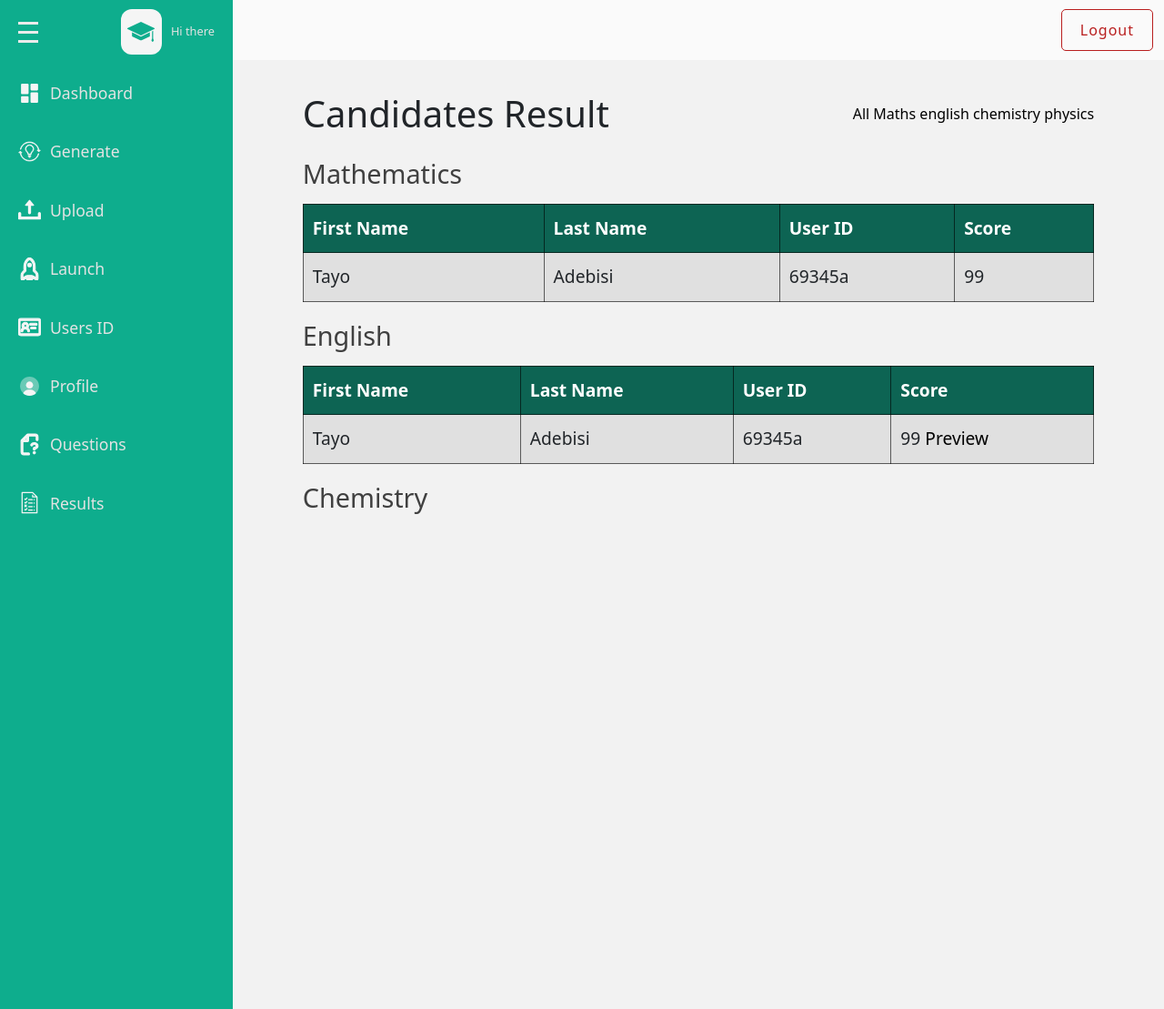
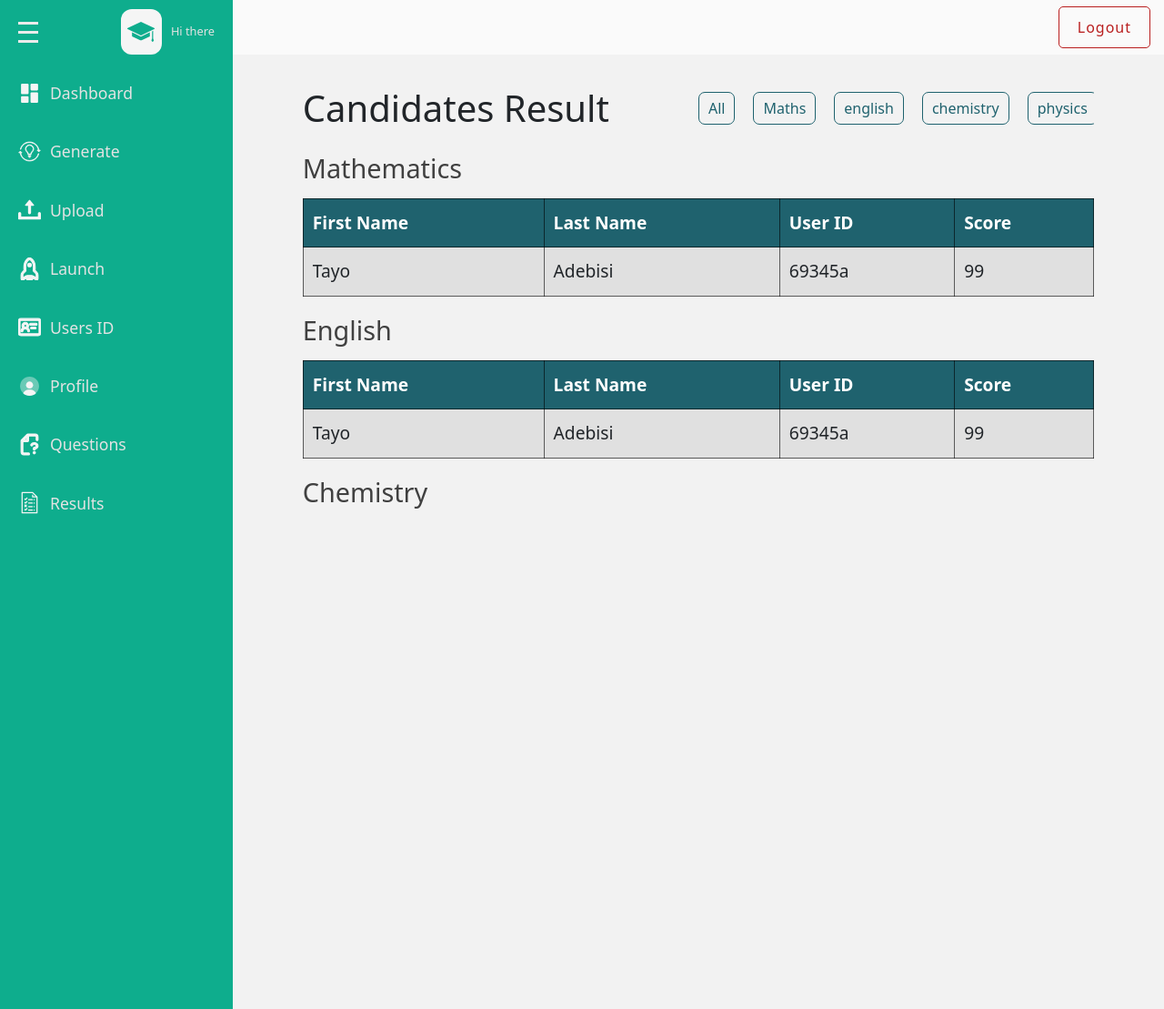
Before and after one commit to Buchi77344/software, a Django app: template base/templates/admins/result.html in a window 1280 px wide. Shown: the whole page at 91% size. Run offline with Django 3.2, Linux system fonts and the light colour scheme; the template is opened without the code that fills it, so the values that code supplies are empty; some libraries are stand-ins or nearby versions.

Commit message:
commit latest changes

```diff
--- a/base/static/css/style.css
+++ b/base/static/css/style.css
@@ -9,6 +9,7 @@
     --head-text-clr : #63c9b5;
     --q-selected-btn-clr : #15a987;
     --block-clr : hsl(0, 0%, 98%);
+    --variant-clr : hsl(189.71deg 55.9% 27.77%);
     --border-rd: 10px;
     --border-rd-in: 50px;
     --font-family : system-ui, -apple-system, BlinkMacSystemFont, 'Segoe UI', Roboto, Oxygen, Ubuntu, Cantarell, 'Open Sans', 'Helvetica Neue', sans-serif;
@@ -258,14 +259,12 @@
 }
 
 .main-content-header{
-    padding: 10px 12px;
+    padding: 0px 15px;
     background-color: var(--block-clr);
-    min-height: 40px;
-    /* border-radius: inherit; */
+    min-height: 60px;
     position: sticky;
     top: 0;
     left: 0;
-
 }
 
 .main-content-header.flex-between{
@@ -540,32 +539,40 @@
     margin-top : 30px;
 }
 
-.user-get-table{
+.table{
     border-collapse: collapse;
     font-size: 1.2rem;
     width : 100%;
     margin-top : 25px;
 }
 
-.user-get-table .thead th{
-    background-color: var(--main-sb-hv-clr);
+.table .thead th{
     border : 1px solid rgba(0,0,0,.6);
     padding : 12px 10px;
     text-align: left;
     color: white;
 }
 
-.user-get-table tbody td{
+.table tbody td{
     border : 1px solid rgba(0,0,0,.6);;
     padding: 12px 10px;
 }
 
-.user-get-table tbody tr:nth-child(odd){
+
+.table tbody tr:nth-child(odd){
     background-color: hsl(0, 0%, 88%);
 }
 
-.user-get-table tbody tr:hover{
+.table tbody tr:hover{
     background-color: hsl(0, 0%, 80%);
+}
+
+.user-get-table .thead th{
+    background-color: var(--main-sb-hv-clr);
+}
+
+.user-result-table .thead th{
+    background-color: hsl(189.71deg 55.9% 27.77%);
 }
 
 .candidate-info.flex-between{
@@ -884,19 +891,28 @@
     text-align: center;
 }
 
+.upload-cta-wrapper{
+    height : calc(100vh - 60px);
+}
+
 .upload-cta-container{
     background-color: hsl(0, 0%, 100%);
     width: 50%;
     min-width: 400px;
-    margin: 0 auto;
-    padding: 12px 30px;
-    margin-top: 20px;
+    margin: auto;
+    padding: 0px 30px;
+    height: 75%;
     border-radius: 10px;
 }
 
 .upload-cta-head{
     margin-top : 0;
     text-align: center;
+    font-size: 2.5rem;
+}
+
+.upload-cta-form.flex-column{
+    gap : 15px;
 }
 
 .upload-cta-form label{
@@ -917,16 +933,61 @@
     width: 100%;
     border: 1px solid rgba(0, 0, 0, .1);
     margin-top: 10px;
-    margin-bottom : 20px;
 }
 
-#file-upload-button{
-    border : none;
-    background-color: #0ead8d;
-    padding: 12px 20px;
+#id_file{
+    display: inline-block;
+    padding: 8px 17px;
+    width: 120px;
+    background-color: var(--main-sidebar-clr);
+    color: hsla(0, 0%, 97%, 1);
+    border-radius: 10px;
+    margin-left: 12px;
+}
+
+#id_file::file-selector-button{
+    display: none;
+}
+
+.upload-btn{
+    padding: 10px 40px;
+    font-size: 1rem;
+    background-color: var(--variant-clr);
+    color: hsl(0, 0%, 95%);
+    border-radius: 5px;
+    letter-spacing: 1px;
+}
+
+.category-wrapper{
+    max-width : 50%;
+    padding-top : 7px;
+    padding-bottom: 7px;
+}
+
+.category-wrapper::-webkit-scrollbar{
+    height : 8px;
+    background-color: hsl(0, 0%, 80%);
+    border-radius: 5px;
+}
+
+.category-wrapper::-webkit-scrollbar-thumb{
+    border-radius: 5px;
+    background-color: hsl(0, 0%, 50%);
+}
+
+.category-link{
+    border: 1px solid var(--variant-clr);
+    border-radius : 7px;
+    padding: 5px 10px;
+    color: var(--variant-clr);
+    flex: 1;
+    min-width: fit-content;
+    transition: background-color .2s ease, color .2s ease;
+}
+
+.category-link:hover{
+    background-color: var(--variant-clr);
     color : hsl(0, 0%, 96%);
-    appearance: none;
-
 }
 
 .subject-div-wrapper{
--- a/base/templates/admins/result.html
+++ b/base/templates/admins/result.html
@@ -198,11 +198,13 @@
                     <div class="candidate-info flex-between">
                         <h2>Candidates Result</h2>
 
-                        <div class = "category-wrapper">
+                        <div class = "category-wrapper flex-scroll">
                             <a data-category = "all" class="category-link" href = "">All</a>
                             <a data-category = "maths" class="category-link" href = "">Maths</a>
                             <a data-category = "english"  class="category-link" href = "">english</a>
                             <a data-category = "chemistry"  class="category-link" href = "">chemistry</a>
+                            <a data-category = "physics"  class="category-link" href = "">physics</a>
+                            <a data-category = "physics"  class="category-link" href = "">physics</a>
                             <a data-category = "physics"  class="category-link" href = "">physics</a>
                         </div>
                     </div>
@@ -211,7 +213,7 @@
 
                         <div id = "maths" class = "subject-result-div">
                             <h3 class = "subject-result-head">Mathematics</h3>
-                            <table class="user-get-table">
+                            <table class="user-result-table table">
                                 <thead class="thead">
                                     <tr>
                                         <th scope="col">First Name</th>
@@ -233,7 +235,7 @@
 
                         <div id = "english" class = "subject-result-div">
                             <h3 class = "subject-result-head">English</h3>
-                            <table class="user-get-table">
+                            <table class="user-result-table table">
                                 <thead class="thead">
                                     <tr>
                                         <th scope="col">First Name</th>
@@ -247,7 +249,7 @@
                                         <td>Tayo</td>
                                         <td>Adebisi</td>
                                         <td>69345a</td>
-                                        <td>99 <a href="#" class="preview-link">Preview</a></td>
+                                        <td>99</td>
                                     </tr>
                                 </tbody>
                             </table>
@@ -255,7 +257,7 @@
 
                         <div id = "chemistry" class = "subject-result-div">
                             <h3 class = "subject-result-head">Chemistry</h3>
-                            <table class="user-get-table">
+                            <table class="user-result-table table">
                                 <thead class="thead">
                                     <tr>
                                         <th scope="col">First Name</th>
@@ -277,7 +279,7 @@
 
                         <div id = "physics" class = "subject-result-div">
                             <h3 class = "subject-result-head">Physics</h3>
-                            <table class="user-get-table">
+                            <table class="user-result-table table">
                                 <thead class="thead">
                                     <tr>
                                         <th scope="col">First Name</th>
--- a/base/templates/admins/userget.html
+++ b/base/templates/admins/userget.html
@@ -172,7 +172,7 @@
                         </form>
                         <a href="{% url 'admins:userid' %}"> <button class="generate-btn">Generate</button></a>
                     </div>
-                    <table class="user-get-table">
+                    <table class="user-get-table table">
                         <thead class="thead">
                             <tr>
                                 <th scope="col">First Name</th>
```
Also changed, not shown: base/templates/admins/upload.html (+5 -2 lines).
